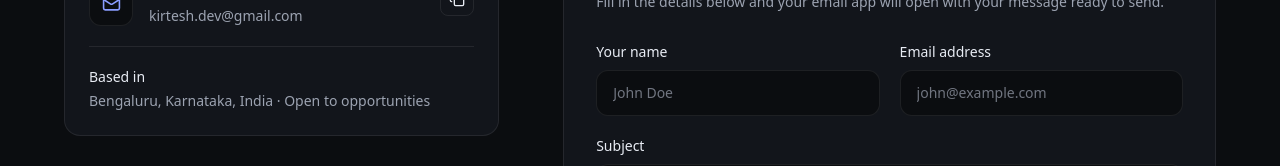
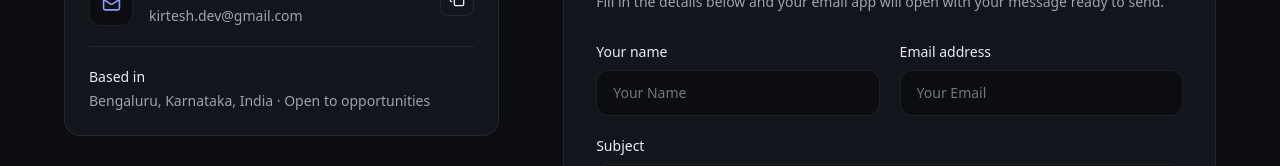
Before and after one commit to kirteshshirodkar/personal_portfolio, a Next.js app: page / in a window 1280 px wide. Shown: the part 4683-4849 px from the top of the page. Built offline with nearby package versions, Linux system fonts and the light colour scheme.

Commit message:
contact placeholder update

```diff
--- a/src/components/sections/Contact.tsx
+++ b/src/components/sections/Contact.tsx
@@ -214,7 +214,7 @@ export default function Contact() {
                     maxLength={100}
                     value={name}
                     onChange={(event) => setName(event.target.value)}
-                    placeholder="John Doe"
+                    placeholder="Your Name"
                     className="w-full rounded-xl border border-[var(--border)] bg-[var(--background)] px-4 py-3 text-sm text-[var(--foreground)] outline-none transition-all placeholder:text-[var(--muted)]/70 focus:border-[var(--accent)] focus:ring-2 focus:ring-[var(--accent)]/15"
                   />
                 </div>
@@ -235,7 +235,7 @@ export default function Contact() {
                     maxLength={254}
                     value={senderEmail}
                     onChange={(event) => setSenderEmail(event.target.value)}
-                    placeholder="john@example.com"
+                    placeholder="Your Email"
                     className="w-full rounded-xl border border-[var(--border)] bg-[var(--background)] px-4 py-3 text-sm text-[var(--foreground)] outline-none transition-all placeholder:text-[var(--muted)]/70 focus:border-[var(--accent)] focus:ring-2 focus:ring-[var(--accent)]/15"
                   />
                 </div>
```
